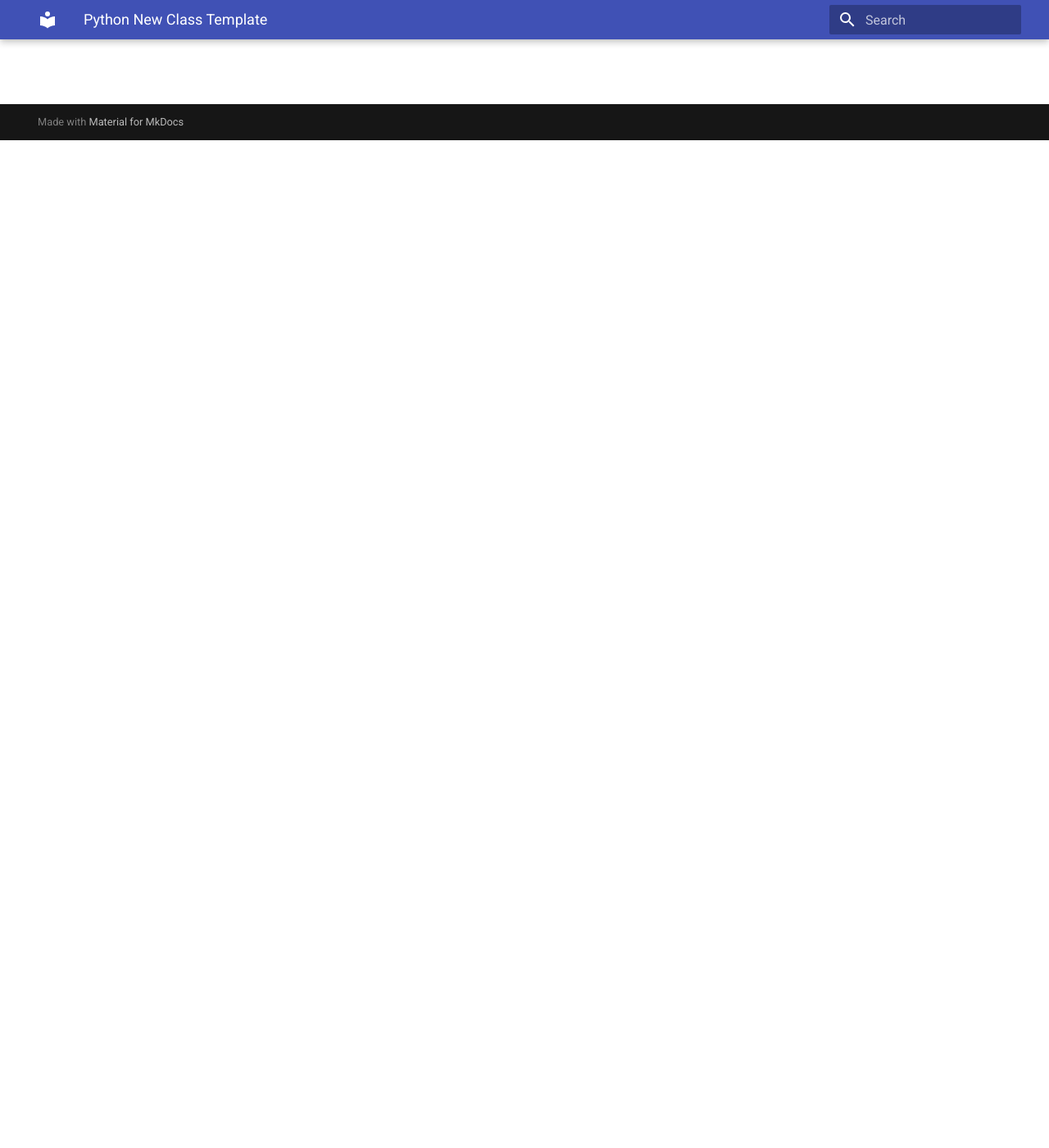
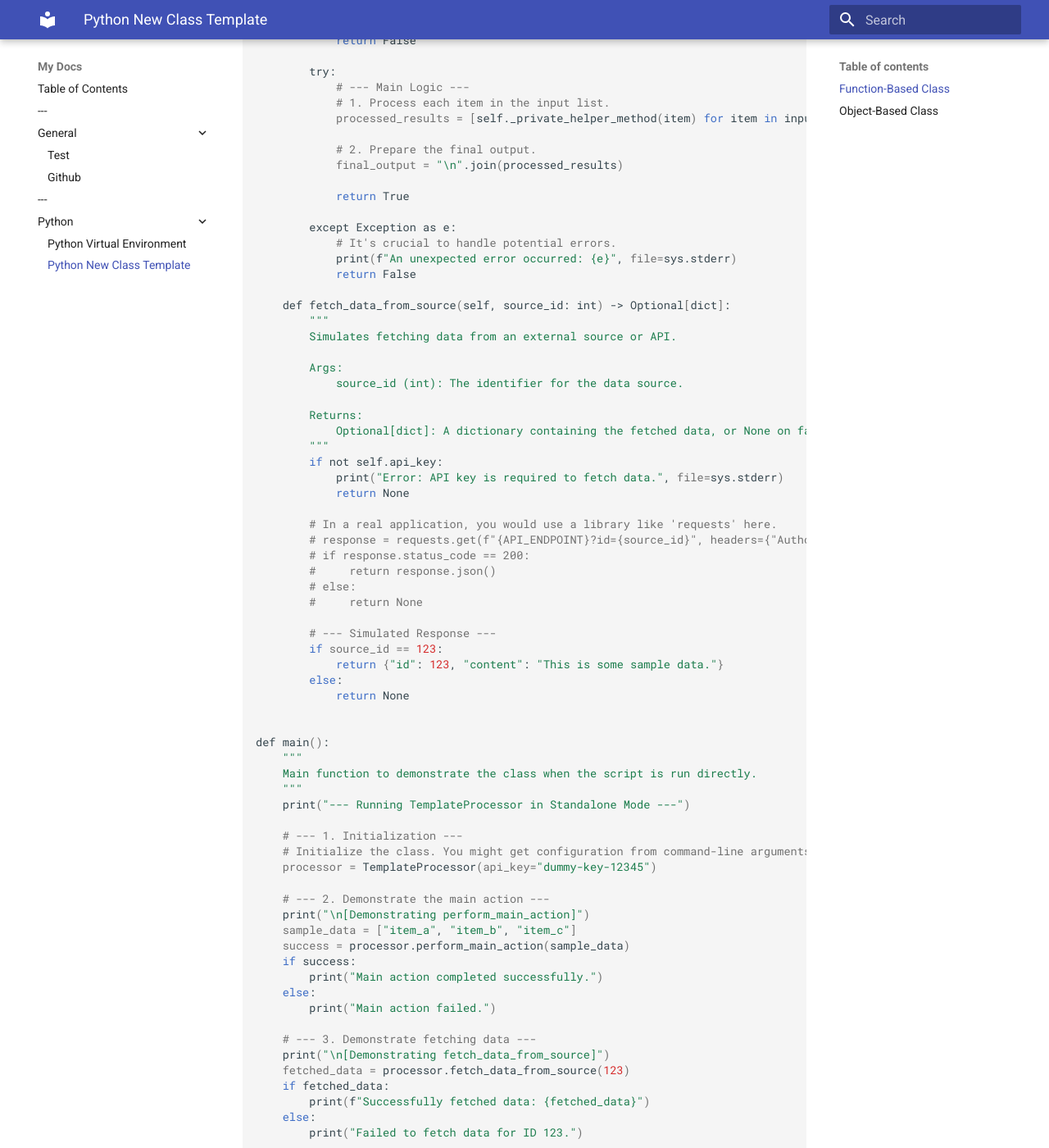
Before and after one commit to duranar/kh, an MkDocs documentation site: the page built from docs/py-template.md, in a window 1280 px wide and 1400 px high, scrolled down 1229 px. Shown: the whole window at 82% size. Built offline with MkDocs 1.6.1 and Material for MkDocs 9.7.7, drawn with Linux system fonts in a browser that asks for light colours; some of the changed text lies outside the part shown.

Commit message:
Updated python template

````diff
--- a/docs/py-template.md
+++ b/docs/py-template.md
@@ -1,4 +1,162 @@
-*TBU*
+## **Function-Based Class**
+```bash
+
+import os
+import sys
+from typing import List, Optional, Any
+
+DEFAULT_OUTPUT_FILE = "output.txt"
+API_ENDPOINT = "https://api.example.com/v1/process"
+
+class TemplateProcessor:
+    """
+    A function-oriented class to process data.
+
+    This class is not meant to be instantiated multiple times with different states.
+    Instead, its methods take data as input, perform operations, and return
+    the result, typically a status (True/False) or processed data.
+    """
+
+    def __init__(self, api_key: Optional[str] = None):
+        """
+        Initializes the TemplateProcessor.
+
+        Args:
+            api_key (Optional[str]): An API key for a hypothetical external service.
+                                     Defaults to None.
+        """
+        self.api_key = api_key or os.getenv("TEMPLATE_API_KEY")
+
+    def _private_helper_method(self, data: Any) -> str:
+        """
+        A private helper method for internal logic.
+        These are not intended to be called from outside the class.
+
+        Args:
+            data (Any): The data to be processed internally.
+
+        Returns:
+            str: A string representation of the processed data.
+        """
+        return f"processed_{str(data)}"
+
+    def perform_main_action(self, input_data: List[str]) -> bool:
+        """
+        Performs the main data processing task of the class.
+
+        This method takes a list of strings, processes them using a helper,
+        and simulates saving the result.
+
+        Args:
+            input_data (List[str]): A list of strings to be processed.
+
+        Returns:
+            bool: True if the action was successful, False otherwise.
+        """
+        if not isinstance(input_data, list):
+            print("Error: Input data must be a list.", file=sys.stderr)
+            return False
+
+        try:
+            # --- Main Logic ---
+            # 1. Process each item in the input list.
+            processed_results = [self._private_helper_method(item) for item in input_data]
+
+            # 2. Prepare the final output.
+            final_output = "\n".join(processed_results)
+
+            return True
+
+        except Exception as e:
+            # It's crucial to handle potential errors.
+            print(f"An unexpected error occurred: {e}", file=sys.stderr)
+            return False
+
+    def fetch_data_from_source(self, source_id: int) -> Optional[dict]:
+        """
+        Simulates fetching data from an external source or API.
+
+        Args:
+            source_id (int): The identifier for the data source.
+
+        Returns:
+            Optional[dict]: A dictionary containing the fetched data, or None on failure.
+        """
+        if not self.api_key:
+            print("Error: API key is required to fetch data.", file=sys.stderr)
+            return None
+
+        # In a real application, you would use a library like 'requests' here.
+        # response = requests.get(f"{API_ENDPOINT}?id={source_id}", headers={"Authorization": f"Bearer {self.api_key}"})
+        # if response.status_code == 200:
+        #     return response.json()
+        # else:
+        #     return None
+
+        # --- Simulated Response ---
+        if source_id == 123:
+            return {"id": 123, "content": "This is some sample data."}
+        else:
+            return None
+
+
+def main():
+    """
+    Main function to demonstrate the class when the script is run directly.
+    """
+    print("--- Running TemplateProcessor in Standalone Mode ---")
+
+    # --- 1. Initialization ---
+    # Initialize the class. You might get configuration from command-line arguments.
+    processor = TemplateProcessor(api_key="dummy-key-12345")
+
+    # --- 2. Demonstrate the main action ---
+    print("\n[Demonstrating perform_main_action]")
+    sample_data = ["item_a", "item_b", "item_c"]
+    success = processor.perform_main_action(sample_data)
+    if success:
+        print("Main action completed successfully.")
+    else:
+        print("Main action failed.")
+
+    # --- 3. Demonstrate fetching data ---
+    print("\n[Demonstrating fetch_data_from_source]")
+    fetched_data = processor.fetch_data_from_source(123)
+    if fetched_data:
+        print(f"Successfully fetched data: {fetched_data}")
+    else:
+        print("Failed to fetch data for ID 123.")
+
+    fetched_data_fail = processor.fetch_data_from_source(999)
+    if not fetched_data_fail:
+        print("Correctly handled failure for non-existent ID 999.")
+
+if __name__ == '__main__':      # Skips next line if file was imported.
+    main()                      # Runs `def main(): ...` function.
+
+```
+*How to use it in another file*
+```
+from your_script_name import TemplateProcessor
+
+def run_processing():
+ proc = TemplateProcessor()
+
+ data_to_process = ["external_data_1", "external_data_2"]
+ result = proc.perform_main_action(data_to_process)
+
+ if result:
+	 print("Processing from external script was successful.")
+ else:
+	 print("Processing from external script failed.")
+
+run_processing()
+```
+
+---
+
+
+## **Object-Based Class**
 ```bash
 class MyClass:
     """A brief description of what this class does."""
````
Also changed, not shown: docs/first.md (+1 -1 lines).
